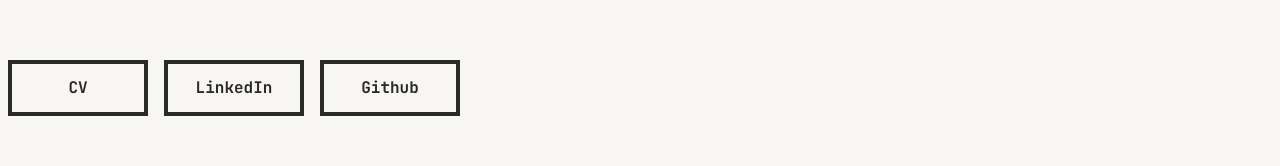
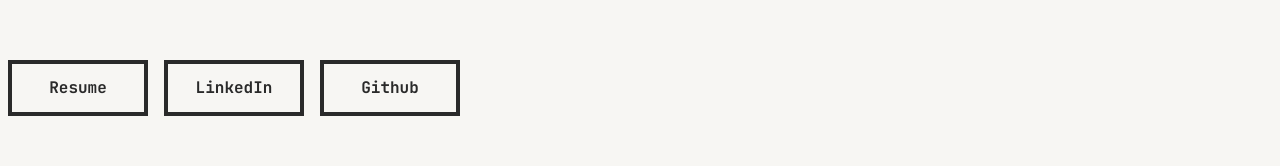
Before and after one commit to OzzyD1/OzzyD1.github.io, a React (Vite) app: page / in a window 1280 px wide. Shown: the part 3375-3541 px from the top of the page. Built offline with nearby package versions, Linux system fonts and the light colour scheme.

Commit message:
Updated resume

```diff
--- a/src/pages/AboutSection.jsx
+++ b/src/pages/AboutSection.jsx
@@ -1,8 +1,8 @@
 const SOCIAL_LINKS = [
     {
         id: 1,
-        name: "CV",
-        url: "assets/documents/CV.pdf",
+        name: "Resume",
+        url: "assets/documents/Osvaldas_Domarkas_Resume.pdf",
     },
     {
         id: 2,
@@ -113,6 +113,8 @@
     return (
         <a
             href={link.url}
+            target="_blank"
+            rel="noopener noreferrer"
             className="
                 px-4 py-3 text-center font-bold
                 cursor-pointer transition-all duration-200
```
Also changed, not shown: 1 other file (tests, documents, lock files or other folders).
